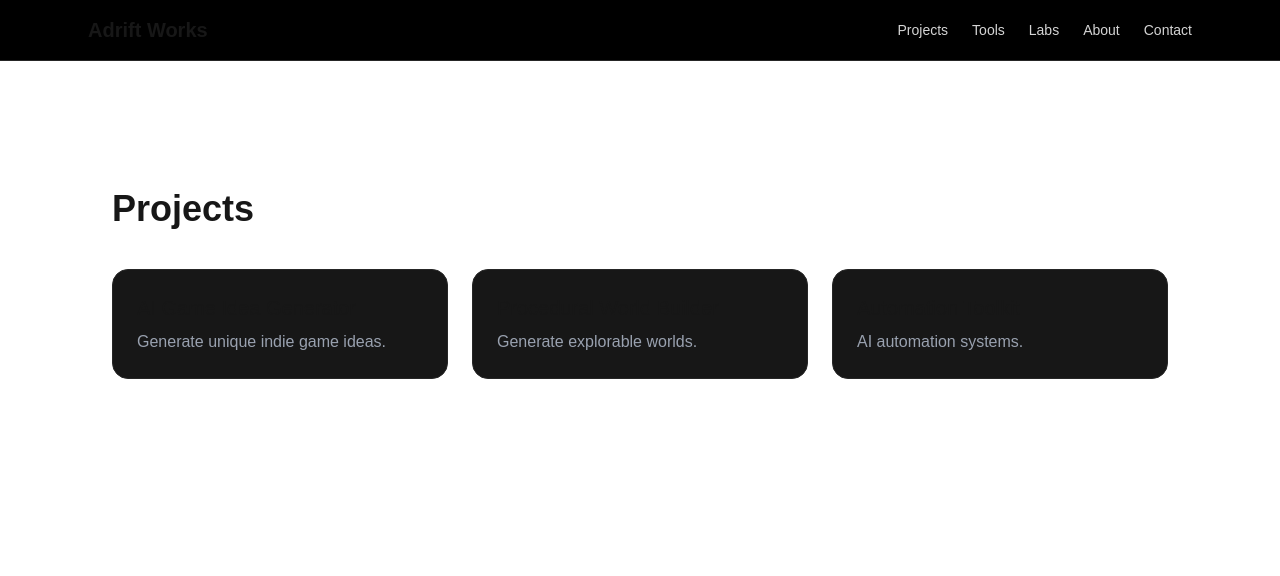
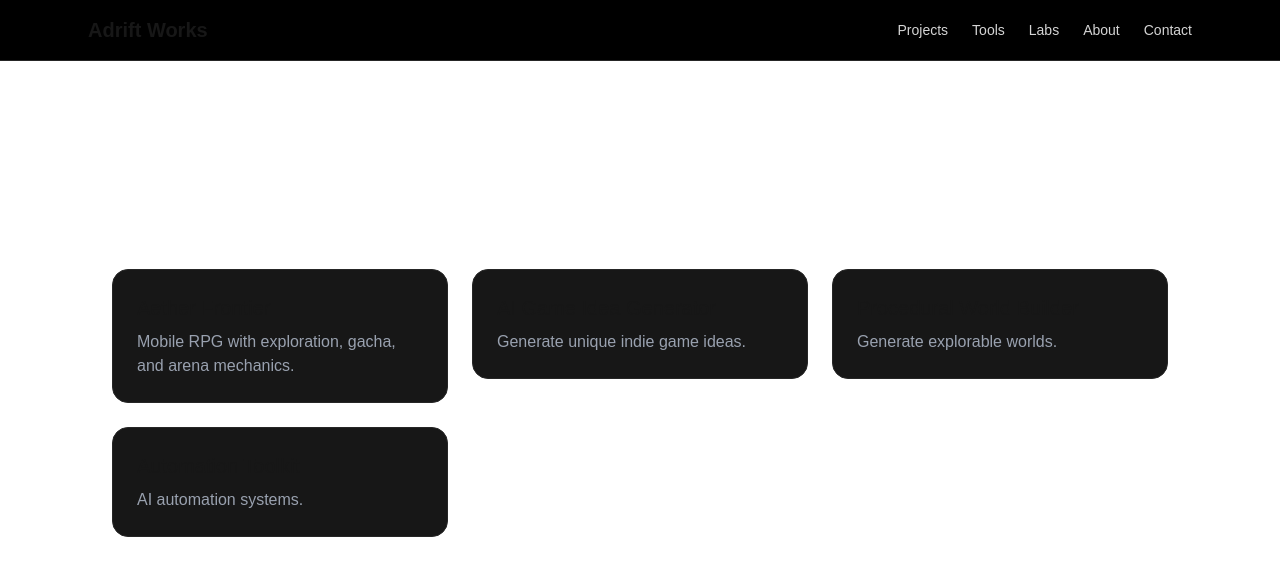
Before and after one commit to AdriftWorks/website, a Next.js app: page /projects in a window 1280 px wide. Shown: the top 576 px of the page. Built offline with nearby package versions, Linux system fonts and the light colour scheme.

Commit message:
Refactor Projects component to use project array

```diff
--- a/app/projects/page.tsx
+++ b/app/projects/page.tsx
@@ -1,39 +1,44 @@
+"use client"
 import ProjectCard from "@/components/ProjectCard"
 
-export default function Projects(){
+const projects = [
+  {
+    title: "Aether Frontier",
+    description: "Mobile RPG with exploration, gacha, and arena mechanics.",
+    link: "/projects/aether-frontier",
+  },
+  {
+    title: "AI Game Idea Generator",
+    description: "Generate unique indie game ideas.",
+    link: "/projects/ai-game-generator",
+  },
+  {
+    title: "Procedural World Builder",
+    description: "Generate explorable worlds.",
+    link: "/projects/world-builder",
+  },
+  {
+    title: "Automation Toolkit",
+    description: "AI automation systems.",
+    link: "/projects/automation",
+  },
+]
 
-return(
-
-<div className="max-w-6xl mx-auto px-6 py-24">
-
-<h1 className="text-4xl font-bold mb-10">
-Projects
-</h1>
+export default function Projects() {
+  return (
+    <div className="relative max-w-6xl mx-auto px-6 py-24">
+      <h1 className="text-4xl font-bold mb-10 text-white">Projects</h1>
 
       <div className="grid md:grid-cols-3 gap-6">
-
+        {projects.map((project) => (
           <ProjectCard
-title="AI Game Idea Generator"
-description="Generate unique indie game ideas."
-link="/projects/ai-game-generator"
+            key={project.title}
+            title={project.title}
+            description={project.description}
+            link={project.link}
           />
-
-<ProjectCard
-title="Procedural World Builder"
-description="Generate explorable worlds."
-link="/projects/world-builder"
-/>
-
-<ProjectCard
-title="Automation Toolkit"
-description="AI automation systems."
-link="/projects/automation"
-/>
-
+        ))}
       </div>
-
     </div>
-
   )
-
 }
```
Lines whose indentation alone changed are shown as unchanged.
